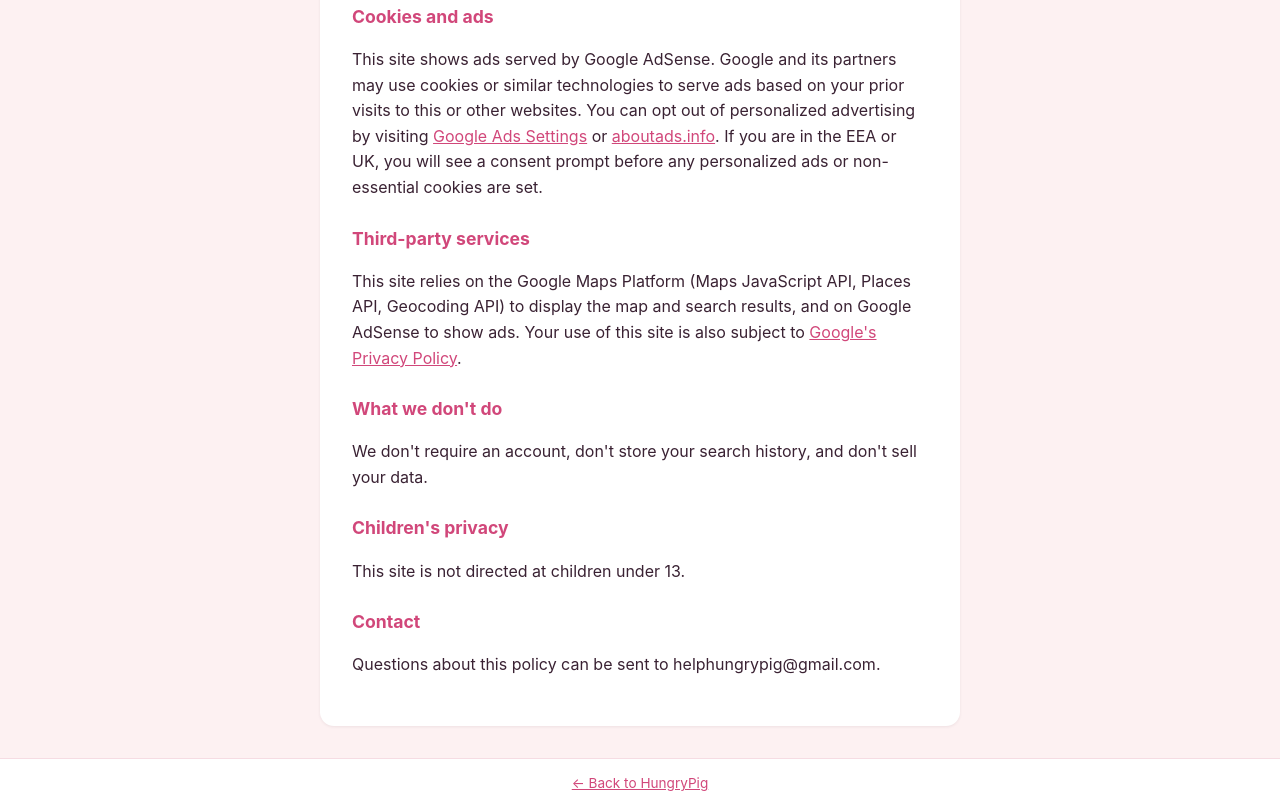
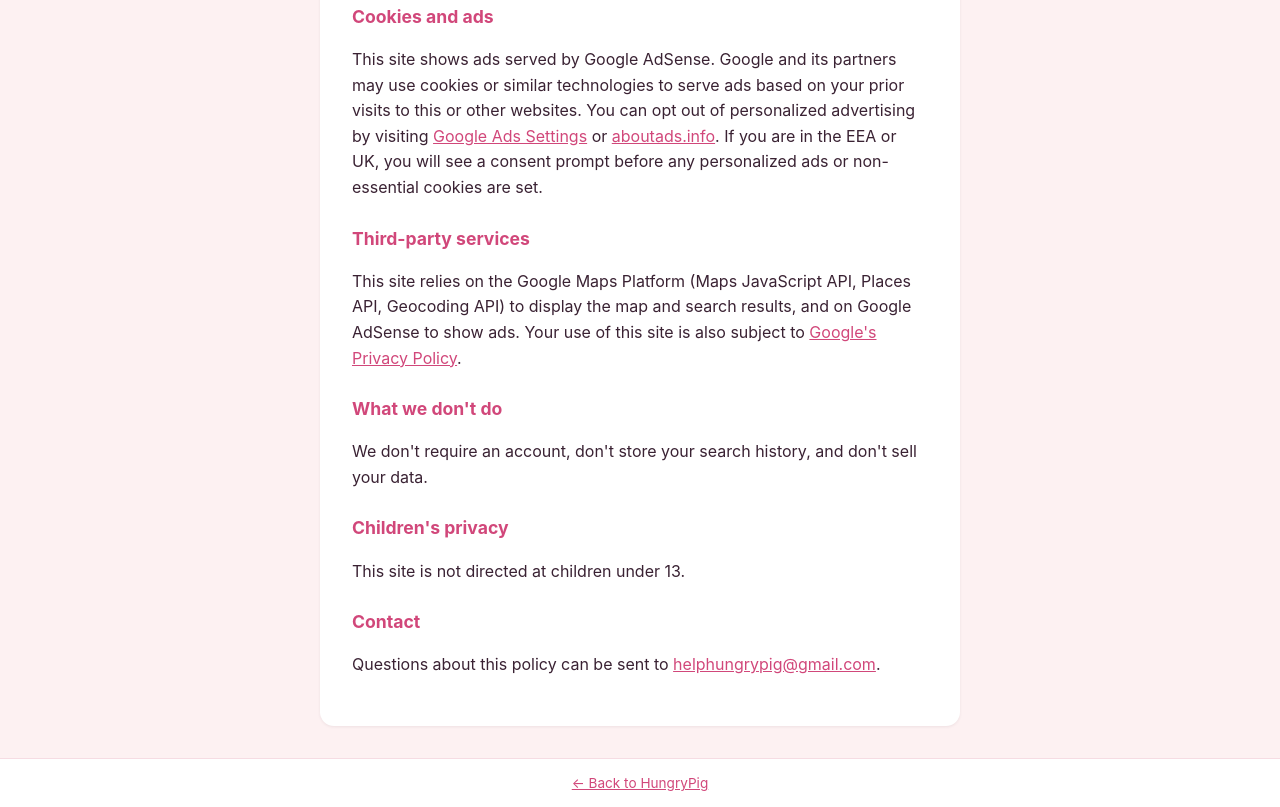
Before and after one commit to allisonzentmayer/hungryai, a website: page privacy.html in a window 1280 px wide. Shown: the part 472-1279 px from the top of the page. Drawn offline with Linux system fonts and the light colour scheme.

Commit message:
Make the Privacy page contact email a pink mailto link

```diff
--- a/privacy.html
+++ b/privacy.html
@@ -91,7 +91,7 @@
     <p>This site is not directed at children under 13.</p>
 
     <h2>Contact</h2>
-    <p>Questions about this policy can be sent to helphungrypig@gmail.com.</p>
+    <p>Questions about this policy can be sent to <a href="mailto:helphungrypig@gmail.com">helphungrypig@gmail.com</a>.</p>
   </main>
 
   <footer class="site-footer">
```
